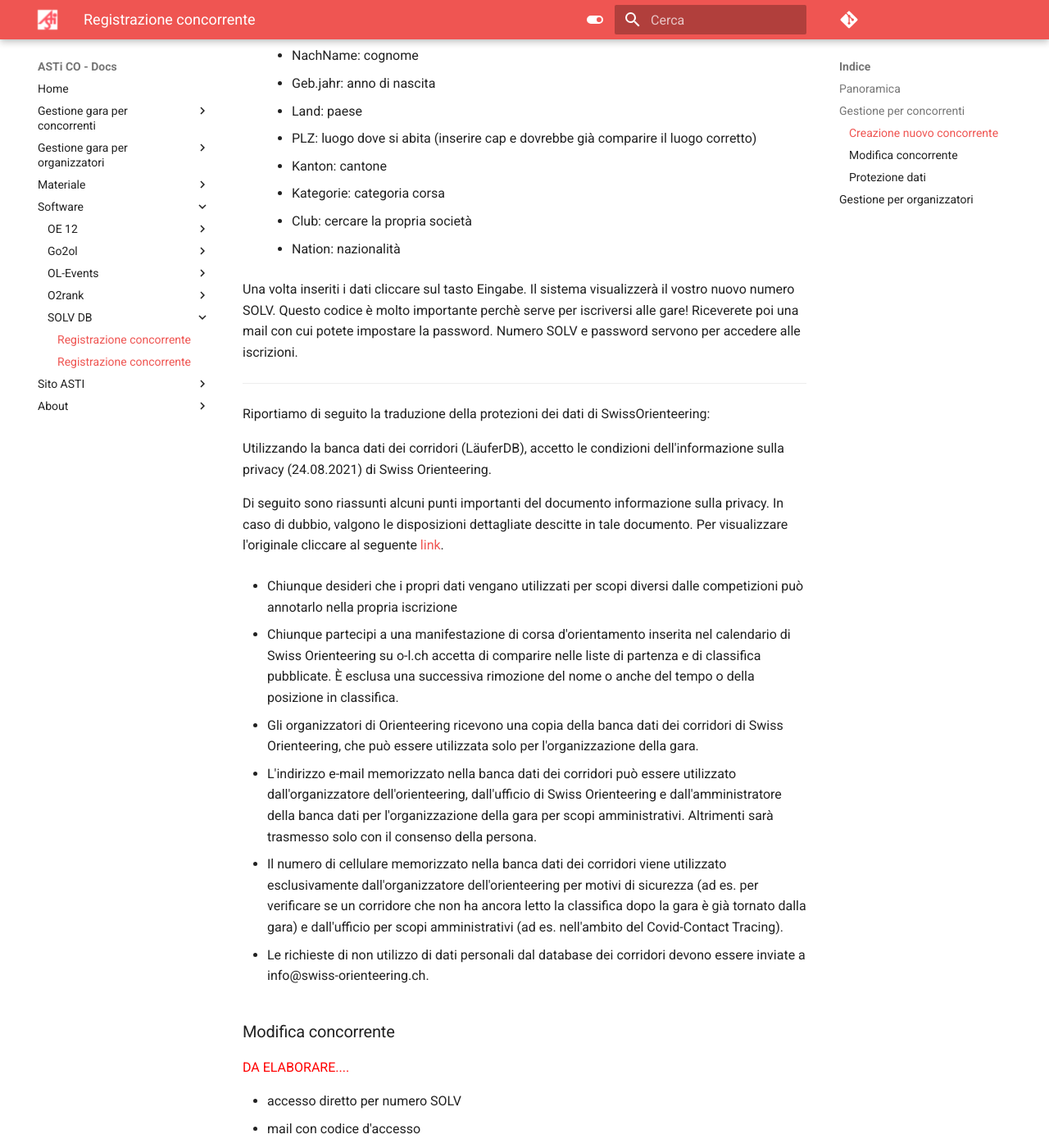
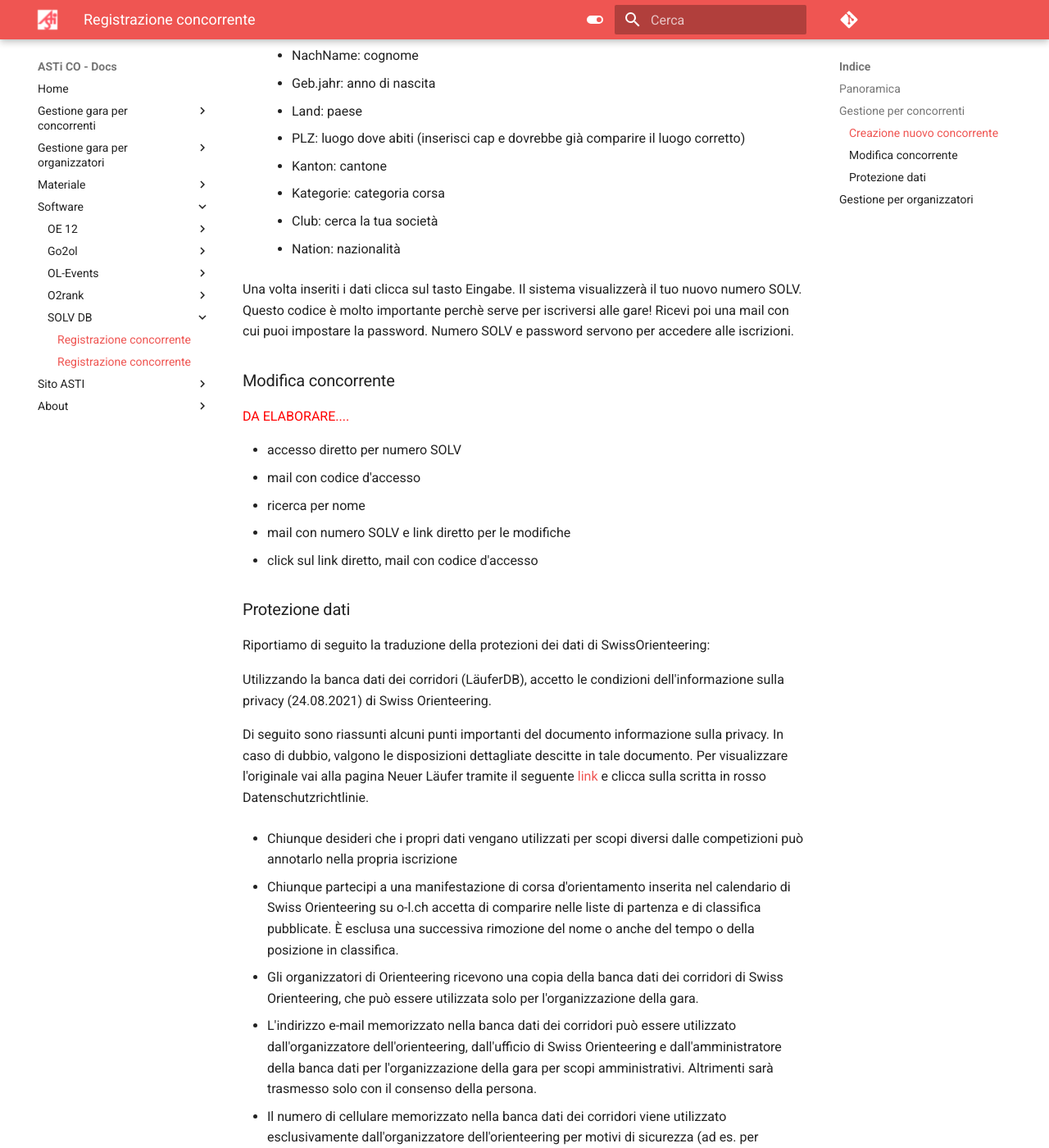
Before and after one commit to asti-co/doc, an MkDocs documentation site: the page built from docs/software/solvDB/solvDB.md, in a window 1280 px wide and 1400 px high, scrolled down 858 px. Shown: the whole window at 82% size. Built offline with MkDocs 1.6.1 and Material for MkDocs 9.7.7, drawn with Linux system fonts in a browser that asks for light colours; comment, search, counter and statistics services are not loaded; some of the changed text lies outside the part shown.

```diff
--- a/docs/software/solvDB/solvDB.md
+++ b/docs/software/solvDB/solvDB.md
@@ -17,32 +17,46 @@
 
 ### Creazione nuovo concorrente {#nuovo}
 Verifica se esiste già un record inserendo il numero SOLV o nome, cognome e anno di nascita.
-Se non esite cliccare su [Eingabeformular](https://www.o-l.ch/cgi-bin/solvdb?&competitor=newform) per registrare un nuovo concorrente nella banca dati.
+Se non esite clicca su [Eingabeformular](https://www.o-l.ch/cgi-bin/solvdb?&competitor=newform) per registrare un nuovo concorrente nella banca dati.
 
 
-- riempire i campi con i vostri dati (attenzione riempire i campi in ordine di riga, altrimenti il sistema può dare dei problemi)
+- riempi i campi con i tuoi dati (attenzione riempi i campi in ordine di riga, altrimenti il sistema può dare dei problemi)
     - SiCard: numero chip
-    - IOF Athlete: solo per tesserati IOF, lasciare vuoto
+    - IOF Athlete: solo per tesserati IOF, lascia vuoto
     - Geschl: sesso
     - Vorname: nome
     - NachName: cognome
     - Geb.jahr: anno di nascita
     - Land: paese
-    - PLZ: luogo dove si abita (inserire cap e dovrebbe già comparire il luogo corretto)
+    - PLZ: luogo dove abiti (inserisci cap e dovrebbe già comparire il luogo corretto)
     - Kanton: cantone
     - Kategorie: categoria corsa
-    - Club: cercare la propria società
+    - Club: cerca la tua società
     - Nation: nazionalità
 
-Una volta inseriti i dati cliccare sul tasto Eingabe. Il sistema visualizzerà il vostro nuovo numero SOLV. Questo codice è molto importante perchè serve per iscriversi alle gare! Riceverete poi una mail con cui potete impostare la password. Numero SOLV e password servono per accedere alle iscrizioni.
+Una volta inseriti i dati clicca sul tasto Eingabe. Il sistema visualizzerà il tuo nuovo numero SOLV. Questo codice è molto importante perchè serve per iscriversi alle gare! Ricevi poi una mail con cui puoi impostare la password. Numero SOLV e password servono per accedere alle iscrizioni.
 
----
+
+
+
+### Modifica concorrente {#mutazione}
+
+<span style="color:red">DA ELABORARE....</span>
+
+- accesso diretto per numero SOLV
+  - mail con codice d'accesso
+- ricerca per nome
+  - mail con numero SOLV e link diretto per le modifiche
+  - click sul link diretto, mail con codice d'accesso
+
+### Protezione dati
+
 
 Riportiamo di seguito la traduzione della protezioni dei dati di SwissOrienteering:
 
 Utilizzando la banca dati dei corridori (LäuferDB), accetto le condizioni dell'informazione sulla privacy (24.08.2021) di Swiss Orienteering.
 
-Di seguito sono riassunti alcuni punti importanti del documento informazione sulla privacy. In caso di dubbio, valgono le disposizioni dettagliate descitte in tale documento. Per visualizzare l'originale cliccare al seguente [link](inc/ProtezioneDatiSwissO.pdf).
+Di seguito sono riassunti alcuni punti importanti del documento informazione sulla privacy. In caso di dubbio, valgono le disposizioni dettagliate descitte in tale documento. Per visualizzare l'originale vai alla pagina Neuer Läufer tramite il seguente [link](https://www.o-l.ch/cgi-bin/solvdb?&competitor=newform) e clicca sulla scritta in rosso Datenschutzrichtlinie.
 
 
 - Chiunque desideri che i propri dati vengano utilizzati per scopi diversi dalle competizioni può annotarlo nella propria iscrizione
@@ -57,21 +71,6 @@
 
 - Le richieste di non utilizzo di dati personali dal database dei corridori devono essere inviate a info@swiss-orienteering.ch.
 
-### Modifica concorrente {#mutazione}
-
-<span style="color:red">DA ELABORARE....</span>
-
-- accesso diretto per numero SOLV
-  - mail con codice d'accesso
-- ricerca per nome
-  - mail con numero SOLV e link diretto per le modifiche
-  - click sul link diretto, mail con codice d'accesso
-
-### Protezione dati
-
-<span style="color:red">DA ELABORARE....</span>
-
-Traduzione testo
 
 ## Gestione per organizzatori
 
```
Also changed, not shown: docs/software/oe12/liste_partenza.md (+1 -0 lines).
